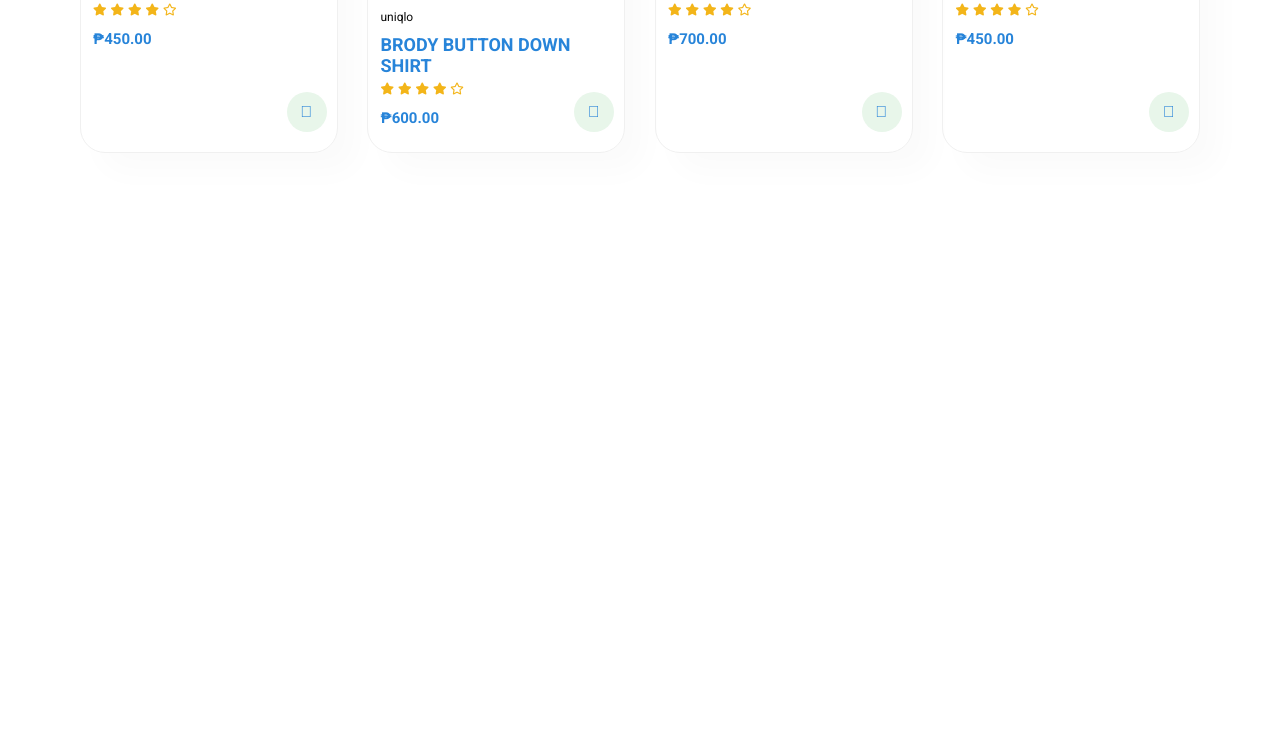
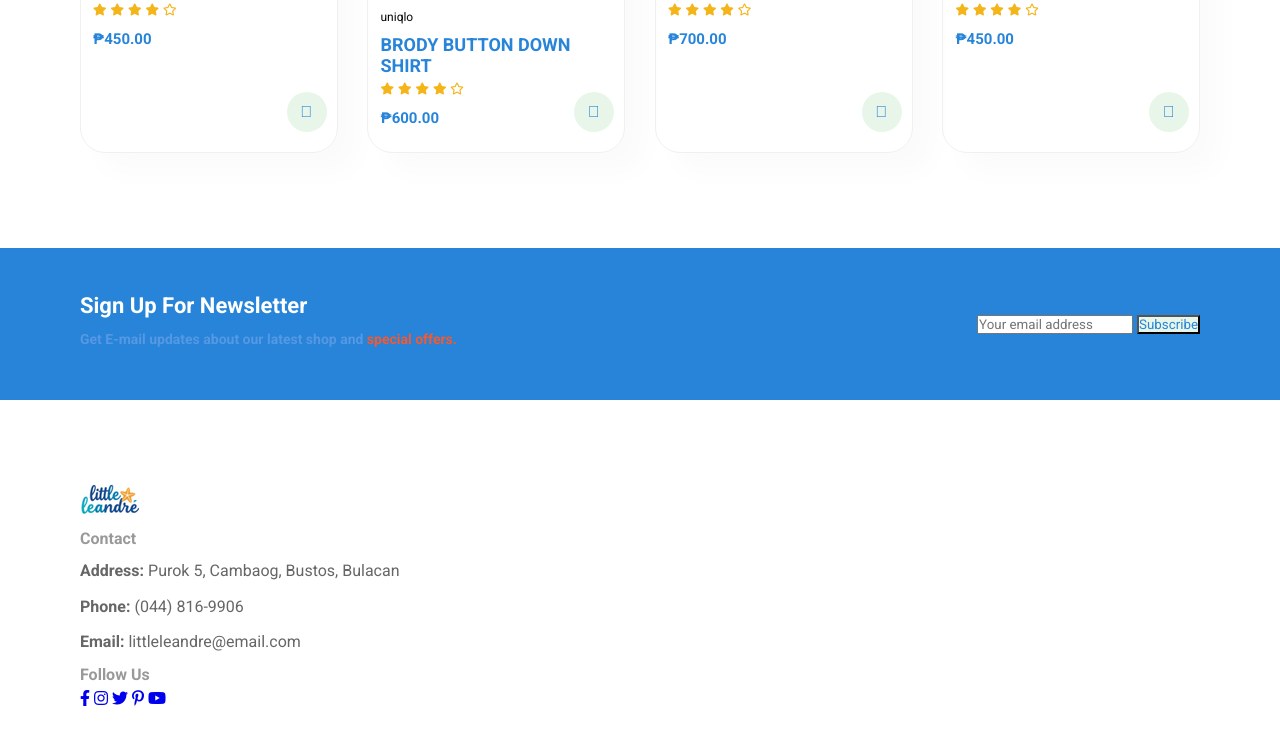
Before and after one commit to zedrick13/LittleLeandre, a plain HTML site: page index.html in a window 1280 px wide. Shown: the part 1628-2376 px from the top of the page. Before the commit the page ends 1836 px from the top, so only its background shows below. Drawn offline with Linux system fonts and the light colour scheme.

Commit message:
Added newsletter section, updated hero section, and made minor adjustments to the product cards.

```diff
--- a/index.html
+++ b/index.html
@@ -162,7 +162,36 @@
                 <a href="#"><i class="fal fa-shopping-cart cart"></i></a>
             </div>
         </div>
+    </section>
 
+    <section id="newsletter" class="section-p1 section-m1">
+        <div class="newstext">
+            <h4>Sign Up For Newsletter</h4>
+            <p>Get E-mail updates about our latest shop and <span>special offers.</span></p>
+        </div>
+        <div class="form">
+            <input type="text" placeholder="Your email address">
+            <button type="button" class="normal">Subscribe</button>
+        </div>
+    </section>
+
+    <footer class="section-p1">
+        <div class="col">
+            <img class="logo" src="https://zedrick13.github.io/LittleLeandre/assets/v1/images/logo.png" alt="">
+            <h4>Contact</h4>
+            <p><strong>Address: </strong>Purok 5, Cambaog, Bustos, Bulacan</p>
+            <p><strong>Phone: </strong>(044) 816-9906</p>
+            <p><strong>Email: </strong>littleleandre@email.com</p>
+            <div class="follow">
+                <h4>Follow Us</h4>
+                <div class="icon">
+                    <a href="#"><i class="fab fa-facebook-f"></i></a>
+                    <a href="#"><i class="fab fa-instagram"></i></a>
+                    <a href="#"><i class="fab fa-twitter"></i></a>
+                    <a href="#"><i class="fab fa-pinterest-p"></i></a>
+                    <a href="#"><i class="fab fa-youtube"></i></a>
+                </div>
+    </footer>
     <script src="script.js"></script>
 </body>
 </html>
--- a/style.css
+++ b/style.css
@@ -241,6 +241,63 @@ body {
     right: 10px;
 }
 
+/* --- Newsletter Section --- */
+#newsletter {
+    background-color: #2784d9;
+    padding: 40px 80px;
+    display: flex;
+    justify-content: space-between;
+    align-items: center;
+    flex-wrap: wrap;
+}
+
+#newsletter h4 {
+    font-size: 22px;
+    font-weight: 700;
+    color: #ffffff;
+}
+
+#newsletter p {
+    font-size: 14px;
+    font-weight: 600;
+    color: #5598e4;
+}
+
+#newsletter p span{
+    color: #f4592f;
+}
+
+#newletter .form {
+    display: flex;
+    justify-content: center;
+    align-items: center;
+    gap: 10px;
+    margin-top: 20px;
+
+    width: 40%
+}
+
+#newletter input {
+    height: 3.125rem;
+    padding: 0 1.25em;
+    font-size: 14px;
+    width: 100%;
+    border: 1px solid transparent;
+    border-radius: 4px;
+    outline: none;
+    border-top-right-radius: 0;
+    border-bottom-right-radius: 0;
+}
+
+#newsletter button {
+    background-color: #e8f6ea;
+    color: #2784d9;
+    white-space: nowrap;
+    border-top-left-radius: 0;
+    border-bottom-left-radius: 0;
+}
+
+/* --- Footer --- */
 
 /* Shop */
 
```
